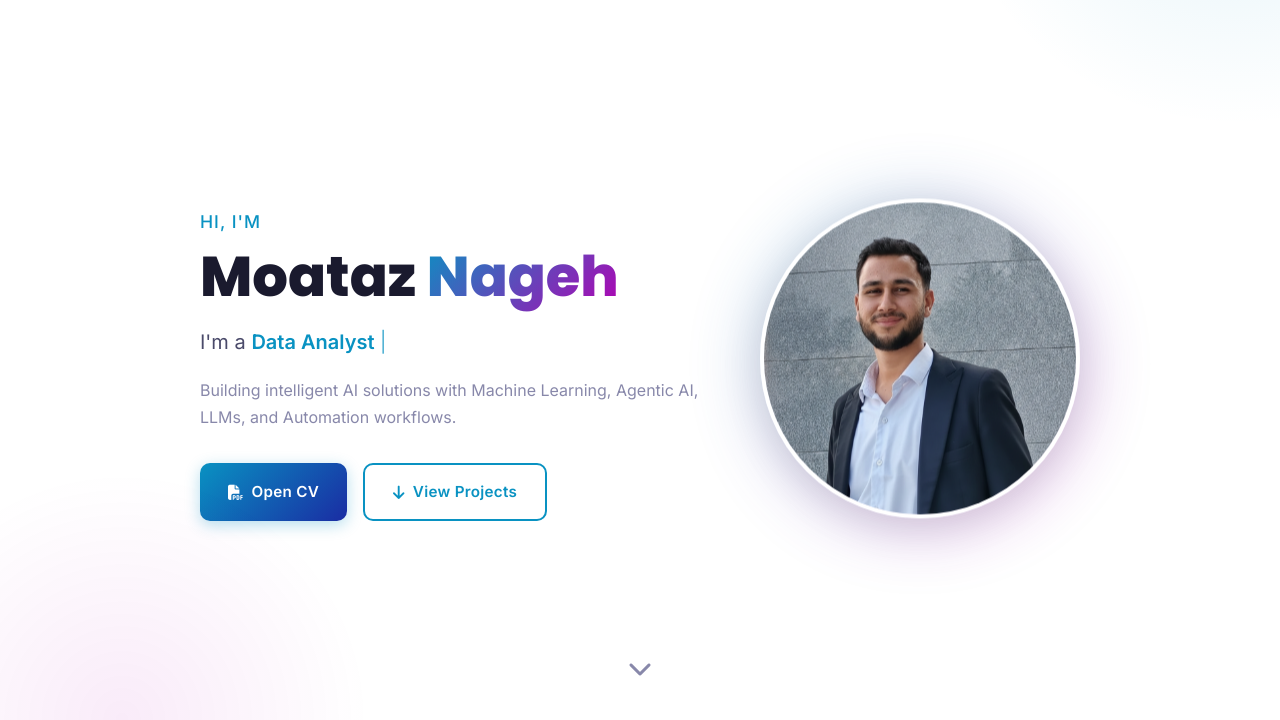
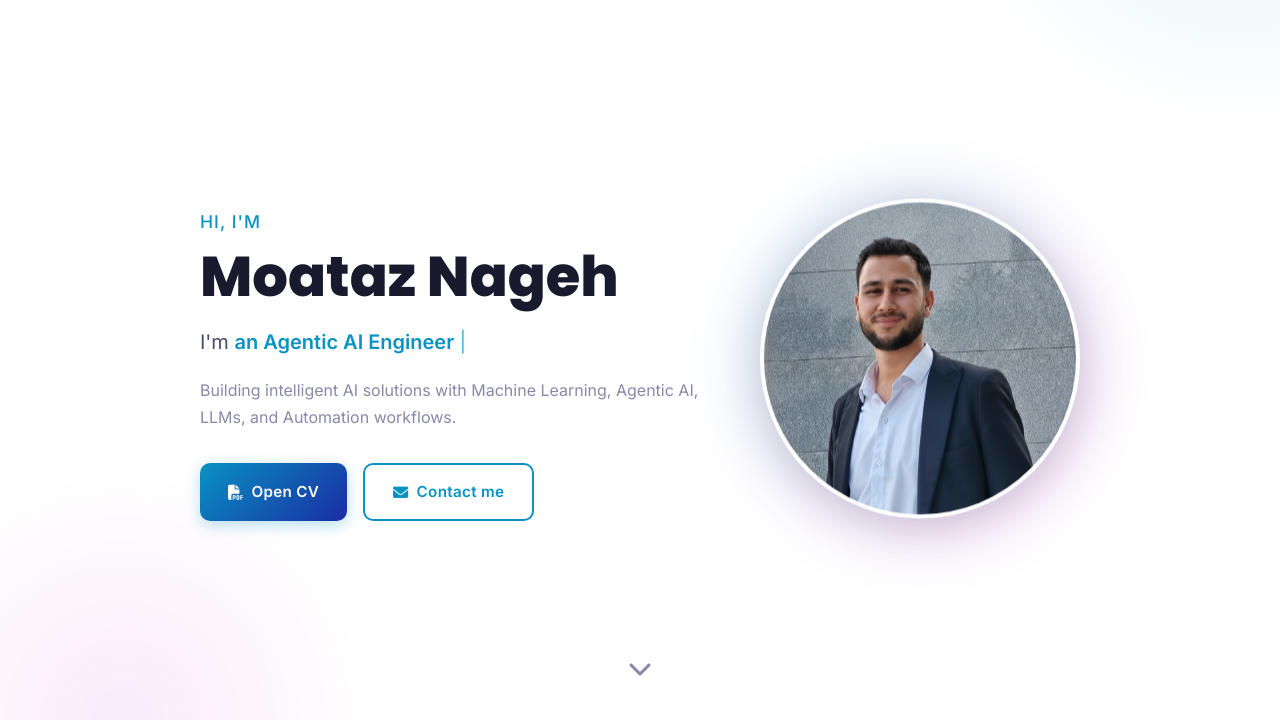
Before and after one commit to moataz-nageh/MyPortfolio, a Django app: page / in a window 1280 px wide. Shown: the part 71-791 px from the top of the page. Run offline with Django 5.2, Linux system fonts and the light colour scheme; data comes from the database, SQL or seed files in the repository; both versions use the stored data as it was after the commit.

Commit message:
Refactor portfolio with dynamic hero roles, project tech stacks, and AI automation services

```diff
--- a/portfolio/management/commands/seed_data.py
+++ b/portfolio/management/commands/seed_data.py
@@ -14,12 +14,12 @@ class Command(BaseCommand):
 
         # --- Site Configuration ---
         SiteConfig.objects.update_or_create(pk=1, defaults={
-            'site_title': 'Moataz Nageh Saber | AI Engineer Portfolio',
+            'site_title': 'Moataz Nageh | AI Engineer Portfolio',
             'meta_description': (
-                'Portfolio of Moataz Nageh Saber — AI Engineer, '
+                'Portfolio of Moataz Nageh — AI Engineer, '
                 'and Data Analyst. Explore projects, skills, and experience.'
             ),
-            'name': 'Moataz Nageh Saber',
+            'name': 'Moataz Nageh',
             'hero_description': 'Transforming data into intelligent solutions through Machine Learning, AI, and advanced analytics.',
             'about_me': (
                 'Machine Learning–focused Data Scientist with strong expertise in building, evaluating, and deploying '
--- a/portfolio/models.py
+++ b/portfolio/models.py
@@ -14,14 +14,14 @@ class SiteConfig(models.Model):
     """
     site_title = models.CharField(
         max_length=200,
-        default='Moataz Nageh Saber | AI Engineer Portfolio'
+        default='Moataz Nageh | AI Engineer Portfolio'
     )
     meta_description = models.TextField(
-        default='Portfolio of Moataz Nageh Saber — AI Engineer, '
+        default='Portfolio of Moataz Nageh — AI Engineer, '
                 'and Data Analyst.'
     )
     og_image = models.ImageField(upload_to='site/', blank=True, null=True)
-    name = models.CharField(max_length=200, default='Moataz Nageh Saber')
+    name = models.CharField(max_length=200, default='Moataz Nageh')
     hero_description = models.TextField(
         default='Transforming data into intelligent solutions through Machine Learning, AI, and advanced analytics.'
     )
@@ -49,6 +49,20 @@ class SiteConfig(models.Model):
         return 'Site Configuration'
 
 
+class HeroRole(models.Model):
+    """Role title shown in the hero typing animation."""
+    title = models.CharField(max_length=100)
+    display_order = models.PositiveIntegerField(default=0)
+
+    class Meta:
+        ordering = ['display_order', 'id']
+        verbose_name = 'Hero role'
+        verbose_name_plural = 'Hero roles'
+
+    def __str__(self):
+        return self.title
+
+
 class Project(models.Model):
     """Portfolio project entry."""
     title = models.CharField(max_length=200)
@@ -63,6 +77,29 @@ class Project(models.Model):
 
     def __str__(self):
         return self.title
+
+
+class ProjectTechStack(models.Model):
+    """Manually managed technology badge for a portfolio project."""
+    project = models.ForeignKey(
+        Project,
+        on_delete=models.CASCADE,
+        related_name='tech_stack'
+    )
+    name = models.CharField(max_length=100)
+    icon_class = models.CharField(
+        max_length=100,
+        help_text='Font Awesome class, e.g. "fa-brands fa-python"'
+    )
+    order = models.PositiveIntegerField(default=0)
+
+    class Meta:
+        ordering = ['order', 'id']
+        verbose_name = 'Project tech stack item'
+        verbose_name_plural = 'Project tech stack items'
+
+    def __str__(self):
+        return f'{self.project.title} - {self.name}'
 
 
 class Certificate(models.Model):
--- a/portfolio/static/portfolio/css/style.css
+++ b/portfolio/static/portfolio/css/style.css
@@ -382,10 +382,7 @@ img {
 }
 
 .hero-name .highlight {
-    background: linear-gradient(135deg, var(--primary), var(--accent));
-    -webkit-background-clip: text;
-    -webkit-text-fill-color: transparent;
-    background-clip: text;
+    color: inherit;
 }
 
 .hero-typing {
@@ -878,7 +875,6 @@ img {
 
 .project-card {
     height: 100%;
-    min-height: 580px;
     background: linear-gradient(180deg, rgba(255, 255, 255, 0.02), transparent 45%), var(--bg-card);
     border: 1px solid var(--border-color);
     border-radius: 18px;
@@ -965,7 +961,7 @@ img {
 
 .project-body {
     display: flex;
-    flex: 1;
+    flex: 1 1 auto;
     flex-direction: column;
     gap: 24px;
     padding: 18px 30px 0;
@@ -975,7 +971,7 @@ img {
     color: var(--text-secondary);
     font-size: 0.95rem;
     line-height: 1.85;
-    flex: 1;
+    flex: 1 1 auto;
     letter-spacing: 0;
 }
 
@@ -1032,6 +1028,7 @@ img {
     display: flex;
     align-items: center;
     justify-content: center;
+    flex-shrink: 0;
     min-height: 86px;
     padding: 22px 30px 30px;
     margin-top: auto;
@@ -1578,10 +1575,6 @@ body.dark-mode .cursor-glow.hovered {
         grid-template-columns: 1fr;
     }
 
-    .project-card {
-        min-height: auto;
-    }
-
     .testimonials-grid {
         grid-template-columns: 1fr;
     }
--- a/portfolio/static/portfolio/js/script.js
+++ b/portfolio/static/portfolio/js/script.js
@@ -24,7 +24,10 @@ function initTypingAnimation() {
     const typingElement = document.getElementById('typing-text');
     if (!typingElement) return;
 
-    const roles = ['AI Engineer', 'Data Analyst'];
+    const rolesElement = document.getElementById('hero-roles-data');
+    const roles = rolesElement ? JSON.parse(rolesElement.textContent).filter(Boolean) : [];
+    if (!roles.length) return;
+
     let roleIndex = 0;
     let charIndex = 0;
     let isDeleting = false;
--- a/portfolio/templates/portfolio/base.html
+++ b/portfolio/templates/portfolio/base.html
@@ -20,13 +20,8 @@
     {% endif %}
 
     <!-- Favicon (Browser Tab Icon) -->
-    {% if config and config.profile_image %}
-    <link rel="icon" type="image/x-icon" href="{{ config.profile_image.url }}">
-    <link rel="apple-touch-icon" href="{{ config.profile_image.url }}">
-    {% elif config and config.og_image %}
-    <link rel="icon" type="image/x-icon" href="{{ config.og_image.url }}">
-    <link rel="apple-touch-icon" href="{{ config.og_image.url }}">
-    {% endif %}
+    <link rel="icon" type="image/png" href="{% static 'portfolio/img/favicon-circle.png' %}">
+    <link rel="apple-touch-icon" href="{% static 'portfolio/img/apple-touch-icon.png' %}">
 
     <!-- Google Fonts -->
     <link rel="preconnect" href="https://fonts.googleapis.com">
@@ -109,7 +104,7 @@
                 </div>
             </div>
             <div class="footer-bottom">
-                <p>&copy; 2025 Moataz Nageh Saber. All rights reserved.</p>
+                <p>&copy; 2025 Moataz Nageh. All rights reserved.</p>
             </div>
         </div>
     </footer>
--- a/portfolio/templates/portfolio/index.html
+++ b/portfolio/templates/portfolio/index.html
@@ -15,14 +15,15 @@
                 {{ name_parts|slice:":-1"|join:" " }} <span class="highlight">{{ name_parts|last }}</span>
                 {% endwith %}
                 {% else %}
-                Moataz Nageh <span class="highlight">Saber</span>
+                Moataz <span class="highlight">Nageh</span>
                 {% endif %}
             </h1>
             <div class="hero-typing">
-                <span class="typing-prefix">I'm a </span>
+                <span class="typing-prefix">I'm </span>
                 <span class="typing-text" id="typing-text"></span>
                 <span class="typing-cursor">|</span>
             </div>
+            {{ hero_roles|json_script:"hero-roles-data" }}
             <p class="hero-description">
                 {% if config and config.hero_description %}
                 {{ config.hero_description }}
@@ -40,8 +41,8 @@
                     <i class="fa-solid fa-file-pdf"></i> Open CV
                 </a>
                 {% endif %}
-                <a href="#projects" class="btn btn-outline">
-                    <i class="fa-solid fa-arrow-down"></i> View Projects
+                <a href="#contact" class="btn btn-outline">
+                    <i class="fa-solid fa-envelope"></i> Contact me
                 </a>
             </div>
         </div>
@@ -49,7 +50,7 @@
             <div class="image-wrapper">
                 <div class="image-glow"></div>
                 {% if config and config.profile_image %}
-                <img src="{{ config.profile_image.url }}" alt="Moataz Nageh Saber" class="profile-img floating"
+                <img src="{{ config.profile_image.url }}" alt="Moataz Nageh" class="profile-img floating"
                     loading="lazy">
                 {% else %}
                 <div class="profile-placeholder floating">
@@ -225,11 +226,12 @@
                 <div class="project-body">
                     <p class="project-description">{{ project.description }}</p>
 
-                    {% if project.tech_stack %}
+                    {% with tech_stack=project.tech_stack.all %}
+                    {% if tech_stack %}
                     <div class="project-tech">
                         <h4>Tech Stack</h4>
                         <div class="tech-badges">
-                            {% for tech in project.tech_stack %}
+                            {% for tech in tech_stack %}
                             <span class="tech-badge">
                                 <i class="{{ tech.icon_class }}"></i>
                                 {{ tech.name }}
@@ -238,6 +240,7 @@
                         </div>
                     </div>
                     {% endif %}
+                    {% endwith %}
                 </div>
                 <div class="project-actions">
                     {% if project.github_link %}
--- a/portfolio/views.py
+++ b/portfolio/views.py
@@ -4,41 +4,9 @@ Views for the portfolio app.
 
 from django.shortcuts import render
 from .models import (
-    SiteConfig, Project, Certificate, Testimonial, SocialLink, Service,
-    Education, Experience, Skill
+    SiteConfig, HeroRole, Project, Certificate, Testimonial, SocialLink,
+    Service, Education, Experience, Skill
 )
-
-
-TECH_BADGE_DEFINITIONS = [
-    ('Python', 'fa-brands fa-python', ('python',)),
-    ('Django', 'fa-solid fa-code', ('django',)),
-    ('Power BI', 'fa-solid fa-chart-pie', ('power bi', 'powerbi')),
-    ('TensorFlow', 'fa-solid fa-brain', ('tensorflow', 'tensor flow')),
-    ('PyTorch', 'fa-solid fa-fire', ('pytorch', 'torch')),
-    ('BERT', 'fa-solid fa-language', ('bert',)),
-    ('NLP', 'fa-solid fa-comments', ('nlp', 'sentiment')),
-    ('OpenCV', 'fa-solid fa-eye', ('opencv', 'computer vision')),
-    ('YOLOv8', 'fa-solid fa-crosshairs', ('yolov8', 'yolo')),
-    ('TensorRT', 'fa-solid fa-microchip', ('tensorrt', 'edge deployment')),
-    ('XGBoost', 'fa-solid fa-chart-line', ('xgboost',)),
-    ('Flask', 'fa-solid fa-flask', ('flask',)),
-    ('REST API', 'fa-solid fa-plug', ('rest api', 'api')),
-    ('SQL', 'fa-solid fa-database', ('sql',)),
-    ('Machine Learning', 'fa-solid fa-robot', ('machine learning', 'predict')),
-    ('Data Analysis', 'fa-solid fa-magnifying-glass-chart', ('data analysis', 'dashboard')),
-]
-
-
-def attach_project_tech_stack(projects):
-    """Attach display-ready tech badge metadata without changing the database schema."""
-    for project in projects:
-        searchable_text = f'{project.title} {project.description}'.lower()
-        project.tech_stack = [
-            {'name': name, 'icon_class': icon_class}
-            for name, icon_class, keywords in TECH_BADGE_DEFINITIONS
-            if any(keyword in searchable_text for keyword in keywords)
-        ]
-    return projects
 
 
 def index(request):
@@ -52,7 +20,8 @@ def index(request):
     except SiteConfig.DoesNotExist:
         config = None
 
-    projects = attach_project_tech_stack(Project.objects.all())
+    hero_roles = list(HeroRole.objects.values_list('title', flat=True))
+    projects = Project.objects.prefetch_related('tech_stack').all()
     certificates = Certificate.objects.all()
     testimonials = Testimonial.objects.all()
     social_links = SocialLink.objects.all()
@@ -63,6 +32,7 @@ def index(request):
 
     context = {
         'config': config,
+        'hero_roles': hero_roles,
         'projects': projects,
         'certificates': certificates,
         'testimonials': testimonials,
@@ -81,9 +51,9 @@ def index(request):
         'has_experiences': experiences.exists(),
         'has_skills': skills.exists(),
         # SEO defaults when no config
-        'site_title': config.site_title if config else 'Moataz Nageh Saber | AI Engineer Portfolio',
+        'site_title': config.site_title if config else 'Moataz Nageh | AI Engineer Portfolio',
         'meta_description': config.meta_description if config else (
-            'Portfolio of Moataz Nageh Saber — AI Engineer, '
+            'Portfolio of Moataz Nageh — AI Engineer, '
             'and Data Analyst.'
         ),
     }
```
Also changed, not shown: portfolio/admin.py (+29 -3 lines), db.sqlite3, media/projects/Screenshot_2026-06-29_032848.png (added), portfolio/migrations/0005_projecttechstack.py (added), portfolio/migrations/0006_herorole.py (added), portfolio/static/portfolio/img/apple-touch-icon.png (added), portfolio/static/portfolio/img/favicon-circle.png (added).
